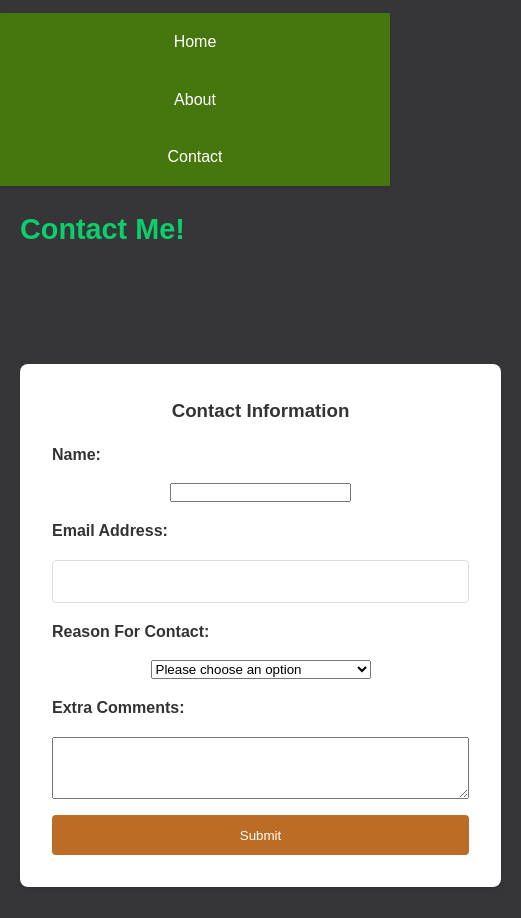
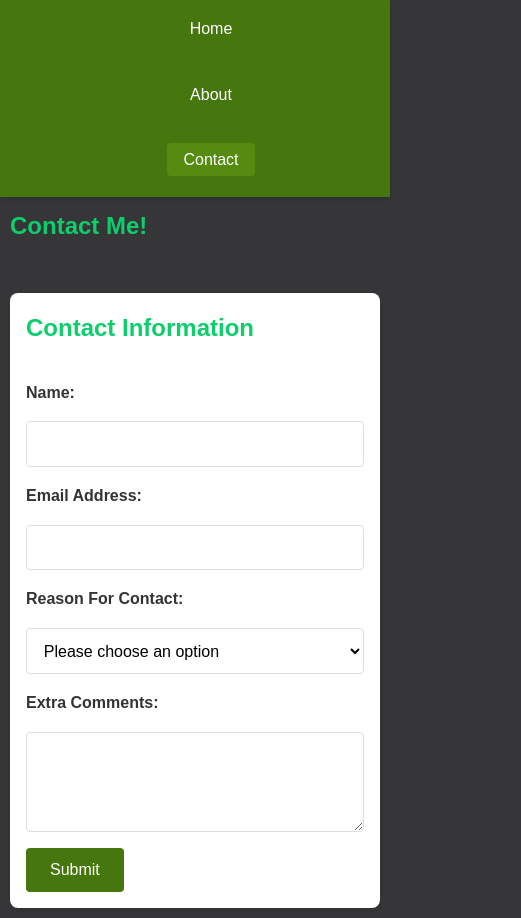
Before and after one commit to Glosserr/mi349_blog, a plain HTML site: page contact.html in a window 390 px wide. Shown: the part 131-1049 px from the top of the page, 521 px wide, since content can reach past the window. Drawn offline with Linux system fonts and the light colour scheme.

Commit message:
Correction to some HTML and reformatting for Contact

```diff
--- a/contact.html
+++ b/contact.html
@@ -18,7 +18,6 @@
     </nav>
     <main>
       <h2>Contact Me!</h2>
-      <section></section>
       <form>
         <h3>Contact Information</h3>
         <label for="text">Name:</label>
--- a/style.css
+++ b/style.css
@@ -10,27 +10,25 @@ body {
     line-height: 1.6;
     background-color: #363537;
     color: #333;
-}
-
-/* Layout - Vertical Stack */
-body {
     display: flex;
     flex-direction: column;
     min-height: 100vh;
 }
 
+/* Layout Structure */
 main {
     display: flex;
-    flex-direction: column; /* Changed to column to stack articles */
-    max-width: 800px; /* Reduced max-width for better readability */
+    flex-direction: column;
+    max-width: 800px;
     margin: 0 auto;
     padding: 20px;
     gap: 2rem;
+    flex: 1;
 }
 
-article {
-    width: 100%; /* Full width */
-    background: #FEFAE0;
+article, section {
+    width: 100%;
+    background: white;
     padding: 2rem;
     border-radius: 8px;
     box-shadow: 0 2px 4px rgba(0,0,0,0.1);
@@ -64,13 +62,21 @@ nav a {
     transition: background-color 0.3s;
 }
 
+nav a:hover {
+    background-color: #558b11;
+}
+
+nav a.active {
+    background-color: #558b11;
+}
+
 /* Typography */
 h1 {
     font-size: 2.5rem;
     color: #0CCE6B;
     text-align: center;
     padding: 2rem 0;
-    background-color: #FEFAE0;
+    background-color: white;
     margin-bottom: 1rem;
 }
 
@@ -80,9 +86,27 @@ h2 {
     margin-bottom: 1rem;
 }
 
+h3 {
+    font-size: 1.5rem;
+    color: #0CCE6B;
+    margin-bottom: 1rem;
+}
+
 p {
     margin-bottom: 1.2rem;
     line-height: 1.8;
+    color: #333;
+}
+
+/* Lists */
+ul {
+    margin: 1rem 0;
+    padding-left: 2rem;
+    color: #333;
+}
+
+ul li {
+    margin-bottom: 0.5rem;
 }
 
 /* Images */
@@ -91,7 +115,7 @@ img {
     height: auto;
     border-radius: 8px;
     box-shadow: 0 2px 4px rgba(0,0,0,0.1);
-    margin: 1rem 0; /* Added margin for better spacing */
+    margin: 1rem 0;
 }
 
 /* Tables */
@@ -99,6 +123,7 @@ table {
     width: 100%;
     border-collapse: collapse;
     margin: 2rem 0;
+    background-color: white;
 }
 
 th, td {
@@ -108,7 +133,7 @@ th, td {
 }
 
 th {
-    background-color: #BC6C25;
+    background-color: #2c3e50;
     color: white;
 }
 
@@ -116,43 +141,56 @@ tr:nth-child(even) {
     background-color: #f9f9f9;
 }
 
-/* Form Styles - Multi-column using Flexbox */
+/* Form Styles - Unified for all forms */
 form {
     display: flex;
+    flex-direction: column;
     gap: 1rem;
-    align-items: center;
     background: white;
     padding: 2rem;
     border-radius: 8px;
     box-shadow: 0 2px 4px rgba(0,0,0,0.1);
-    margin-top: 2rem;
 }
 
 label {
-    flex: 1;
     font-weight: bold;
+    color: #333;
 }
 
-input[type="email"] {
-    flex: 2;
+input[type="text"],
+input[type="email"],
+select,
+textarea {
+    width: 100%;
     padding: 0.8rem;
     border: 1px solid #ddd;
     border-radius: 4px;
+    font-size: 1rem;
+}
+
+textarea {
+    resize: vertical;
+    min-height: 100px;
+}
+
+select {
+    background-color: white;
 }
 
 button {
-    flex: 1;
     padding: 0.8rem 1.5rem;
-    background-color: #BC6C25;
+    background-color: #46770e;
     color: white;
     border: none;
     border-radius: 4px;
     cursor: pointer;
     transition: background-color 0.3s;
+    font-size: 1rem;
+    align-self: flex-start;
 }
 
 button:hover {
-    background-color: #DDA15E;
+    background-color: #558b11;
 }
 
 /* Article Meta Information */
@@ -165,19 +203,24 @@ article p:nth-of-type(2) {
 
 /* Responsive Design */
 @media (max-width: 768px) {
-    form {
-        flex-direction: column;
-    }
-
-    form label,
-    form input[type="email"],
-    form button {
-        width: 100%;
-        flex: none;
+    main {
+        padding: 10px;
     }
 
     nav ul {
         flex-direction: column;
         align-items: center;
     }
+
+    form {
+        padding: 1rem;
+    }
+
+    h1 {
+        font-size: 2rem;
+    }
+
+    h2 {
+        font-size: 1.5rem;
+    }
 }
```
Also changed, not shown: about.html (+2 -0 lines).
